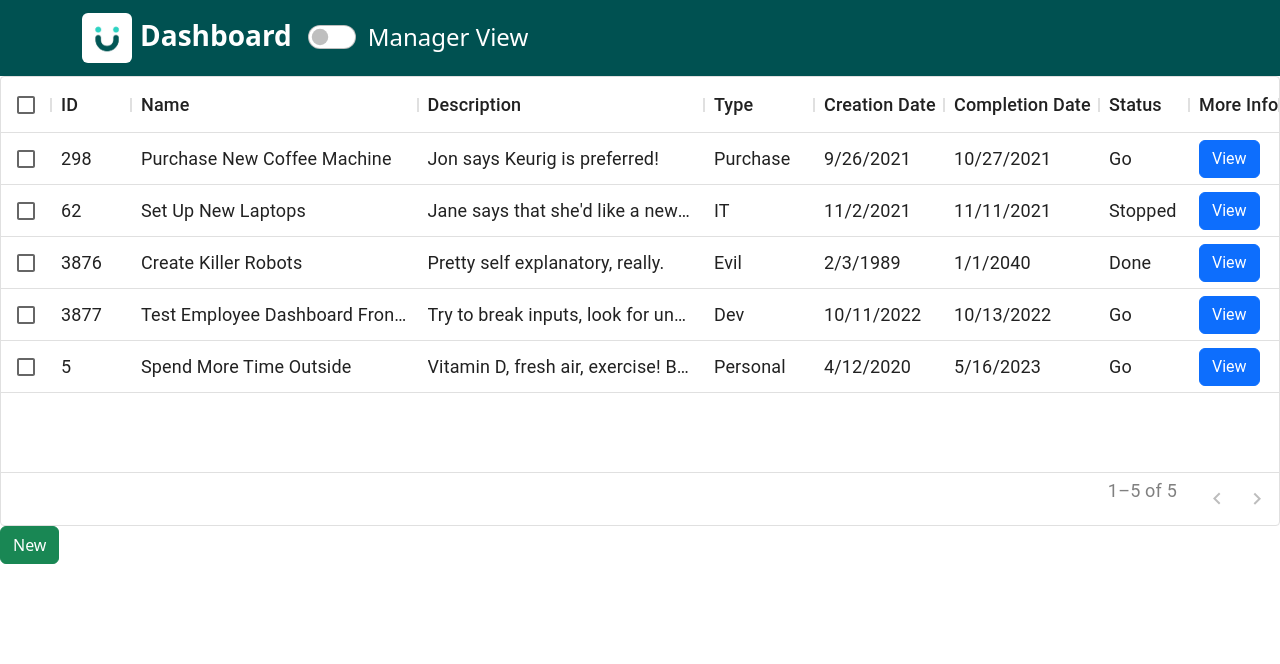
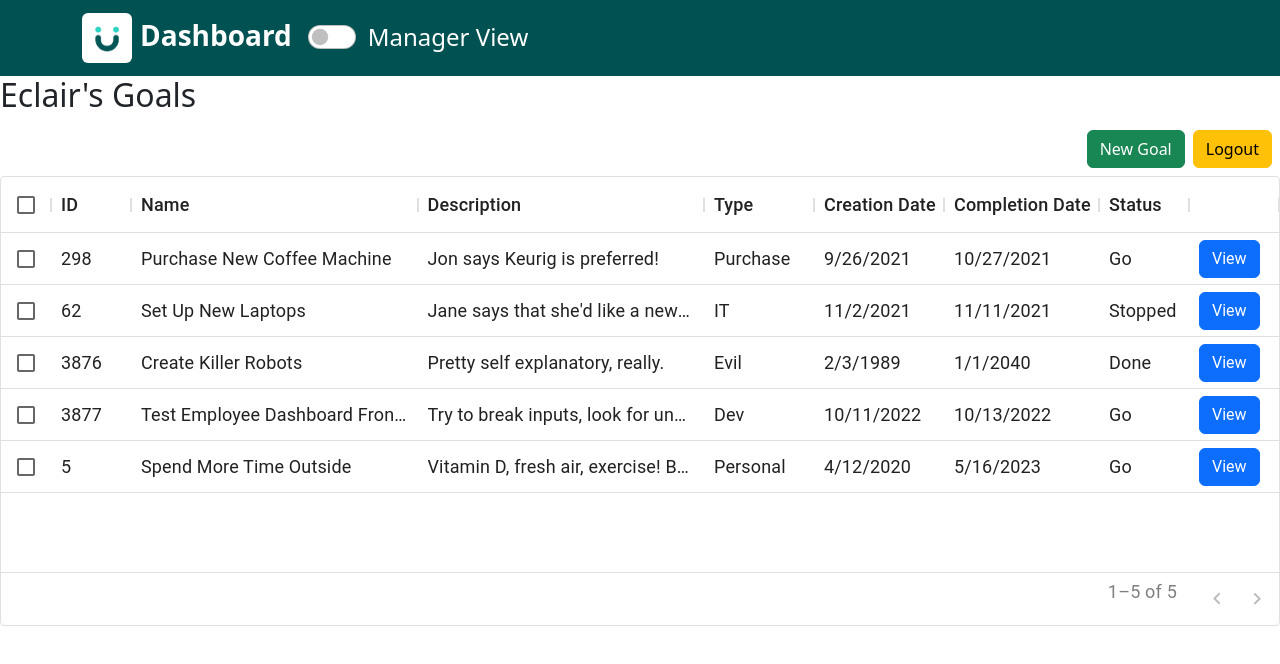
Before and after one commit to NicholasAnkiewicz/goalstool, a React (Create React App) app in the folder my-app/: page /dashboard in a window 1280 px wide. Shown: the top 664 px of the page. Built offline with nearby package versions, Linux system fonts and the light colour scheme.

Commit message:
Dashboard Buttons Added

```diff
--- a/my-app/src/pages/Dashboard.js
+++ b/my-app/src/pages/Dashboard.js
@@ -11,6 +11,7 @@ import logo from './ukglogo.jpg';
 import { MDBSwitch } from 'mdb-react-ui-kit';
 import ManagerDashboard from "./ManagerDashboard.js"
 import { CSSTransition } from 'react-transition-group';
+import { useNavigate } from "react-router-dom";
 
 
 const columns = [
@@ -68,7 +69,7 @@ const columns = [
 
   {
     field: "moreInfo",
-    headerName: "More Info",
+    headerName: "",
     description: 'Click for Full Goal Information!',
     sortable: false,
     width: 90,
@@ -133,9 +134,15 @@ const rows = [
 ];
 
 
-function employeeDashboard() {
+function EmployeeDashboard() {
+  const navigate = useNavigate();
   return (
     <div style={{ height: 450, width: '100%' }}>
+      <h2>Eclair's Goals</h2>
+      <div className="p-1 d-flex justify-content-end">
+        <Button className="m-1" variant="success" onClick={()=>1}>New Goal</Button>
+        <Button className="m-1" variant="warning" onClick={()=>navigate('/')}>Logout</Button>
+      </div>
     <DataGrid
       rows={rows}
       columns={columns}
@@ -144,7 +151,6 @@ function employeeDashboard() {
       rowsPerPageOptions={[6]}
       checkboxSelection
     />
-      <Button variant="success" onClick={()=>1}>New</Button>
 
   </div>
   )
@@ -188,10 +194,12 @@ export default function Dashboard() {
           </Navbar.Collapse>
         </Container>
       </Navbar>
-      {employeeDashboard()}
+      {EmployeeDashboard()}
       <CSSTransition nodeRef={nodeRef} in={inProp}
       timeout={200} classNames="my-node" unmountOnExit>
         <div ref={nodeRef}>
+          <br/>
+          <br/>
           <br/>
           <br/>
           {ManagerDashboard()}
```
